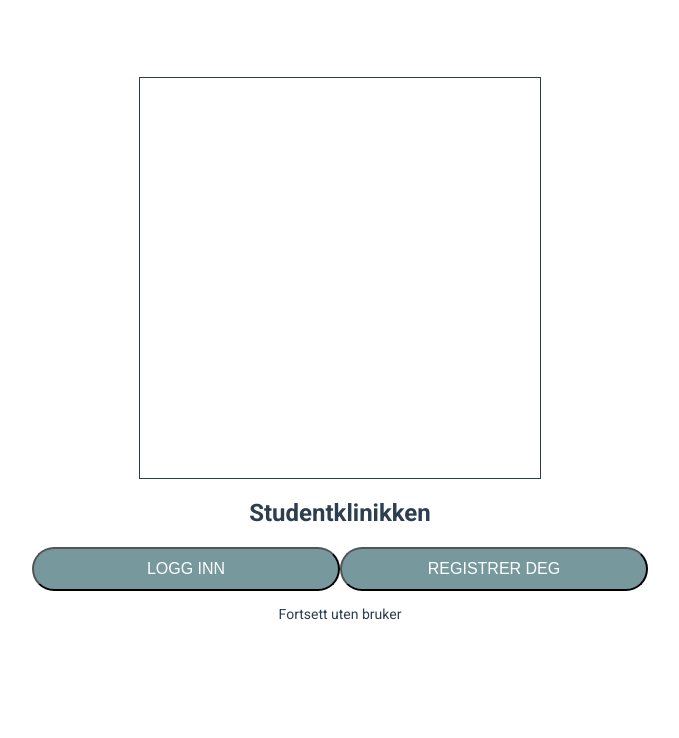
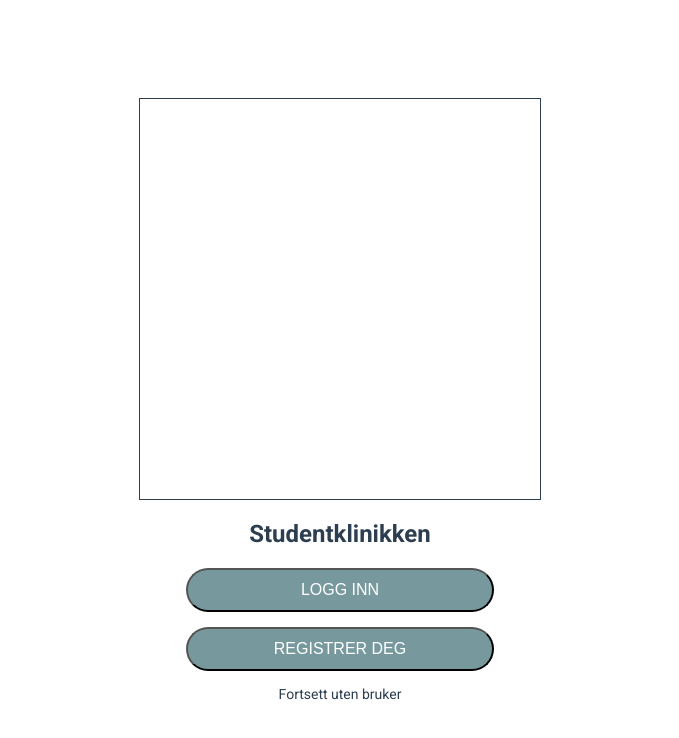
Before and after one commit to hansmaast/Studentklinikken-gruppe42, a Vue app: page / in a window 1280 px wide. Shown: the top 738 px of the page, without its empty margins (300-979 px from the left). Built offline with nearby package versions, Linux system fonts and the light colour scheme.

Commit message:
Make layout fit for desktop

```diff
--- a/src/views/StartPage.vue
+++ b/src/views/StartPage.vue
@@ -1,5 +1,5 @@
 <template>
-    <div class="mainConatiner">
+    <div class="mainContainer">
         <div class="imgContainer"></div>
         <h2>Studentklinikken</h2>
         <st-big-btn label="LOGG INN"/>
@@ -36,9 +36,13 @@
 </script>
 
 <style>
-    .mainConatiner {
-        height: 100%;
-        width: 100%;
+    .mainContainer {
+        height: 100vh;
+        width: 100vw;
+        display: flex;
+        flex-direction: column;
+        justify-content: center;
+        align-items: center;
     }
 
     .imgContainer {
@@ -47,7 +51,6 @@
         max-height: 400px;
         width: 75vw;
         height: 75vw;
-        margin: 77px auto 0 auto;
     }
 
     p {
@@ -55,10 +58,4 @@
         max-width: 1000px;
         font-size: 14px;
     }
-    .absolute-center {
-        position: absolute;
-        top: 50%;
-        left: 50%;
-        transform: translate(-50%, -50%);
-    }
 </style>
```
